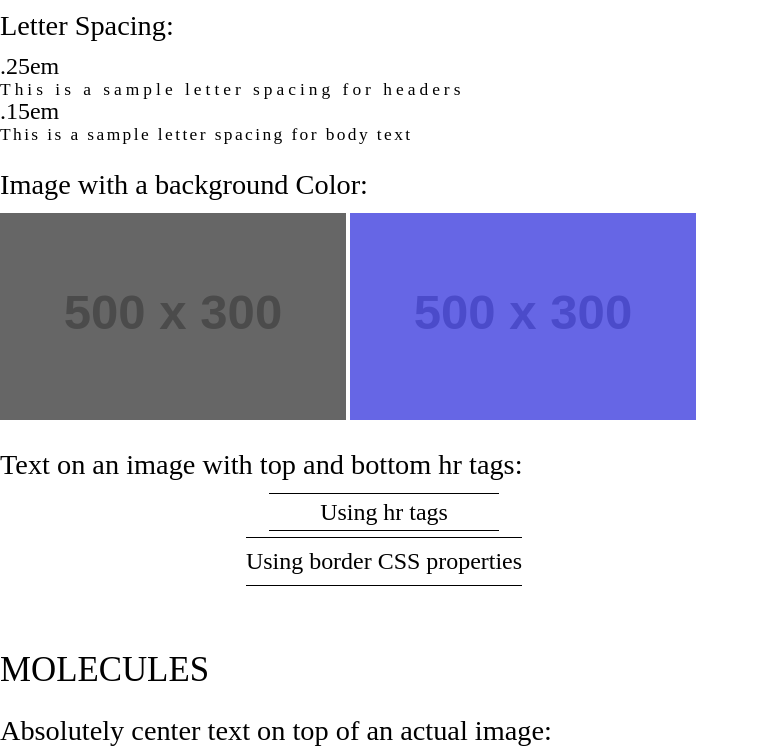
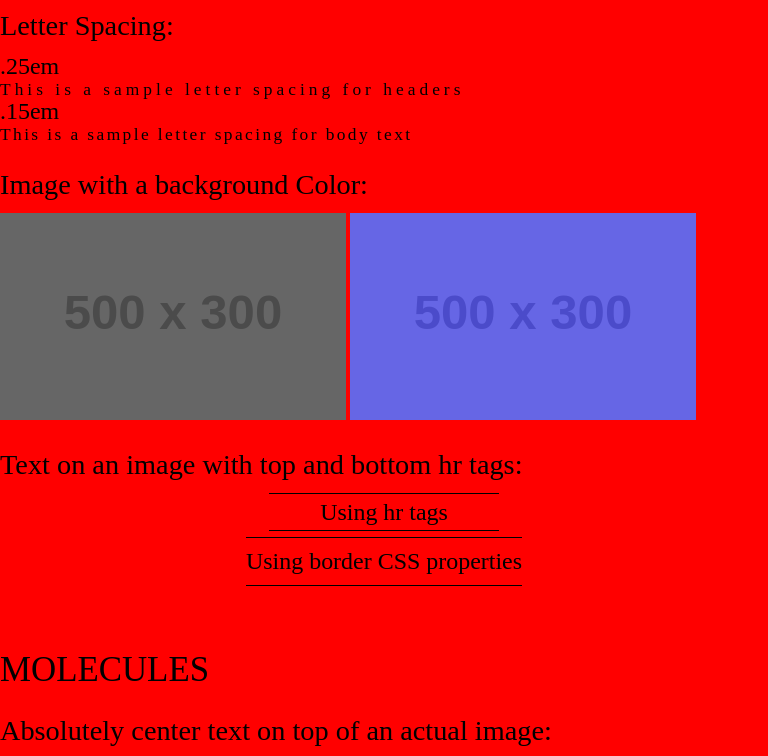
Before and after one commit to josephnewell90/Wallaroo-Styles, a plain HTML site: page index.html in a window 768 px wide. Shown: the part 376-1132 px from the top of the page. Drawn offline with Linux system fonts and the light colour scheme; placeholder pictures from the web are drawn by us.

Commit message:
Played around with it a bit, hopefully nothing broke

```diff
--- a/styles/backgroundImage.css
+++ b/styles/backgroundImage.css
@@ -17,3 +17,12 @@
     text-align: center;
     width: 25%;
 }
+
+
+@media only screen and (min-width: 400px) and (max-width: 1025px) {
+
+  html {
+    background: red;
+  }
+
+}
```
